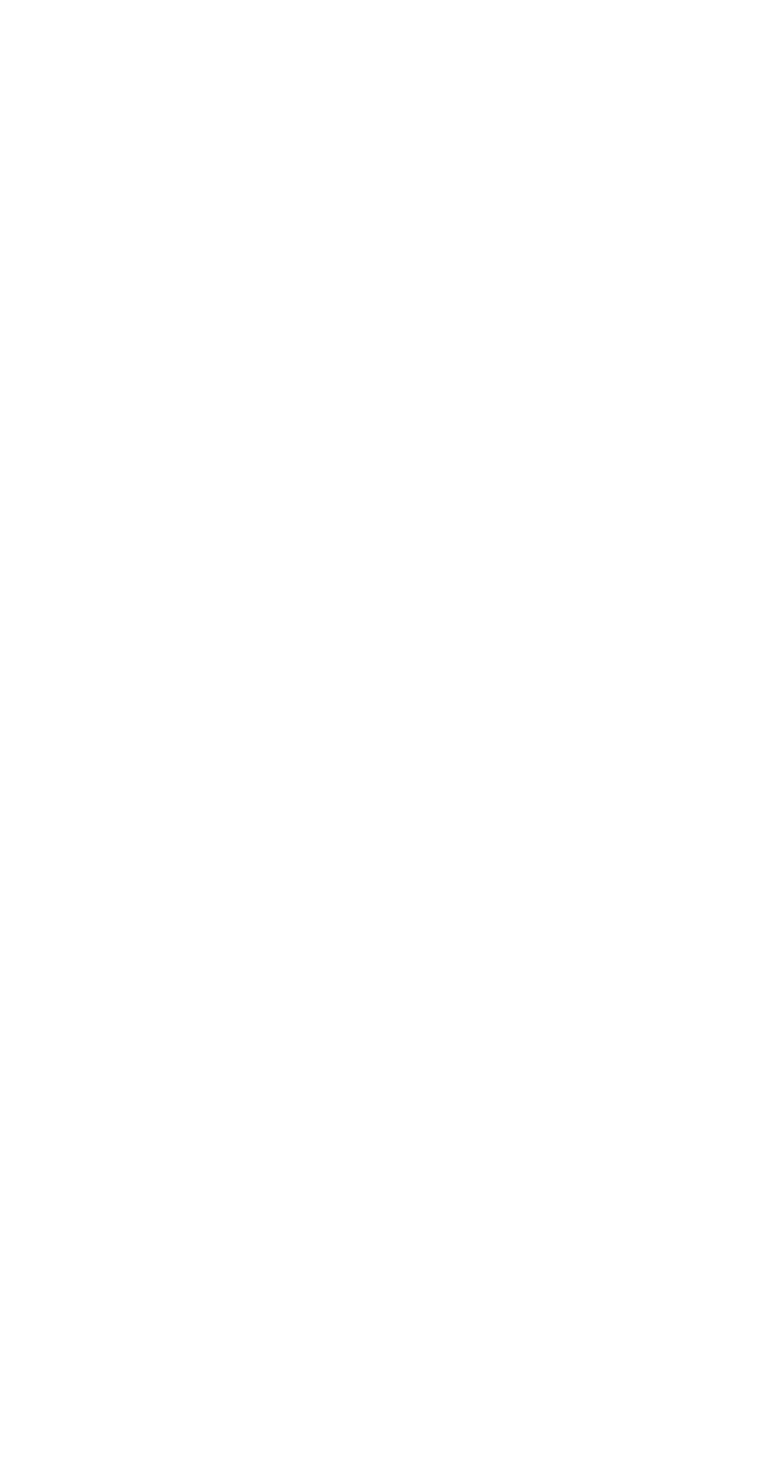
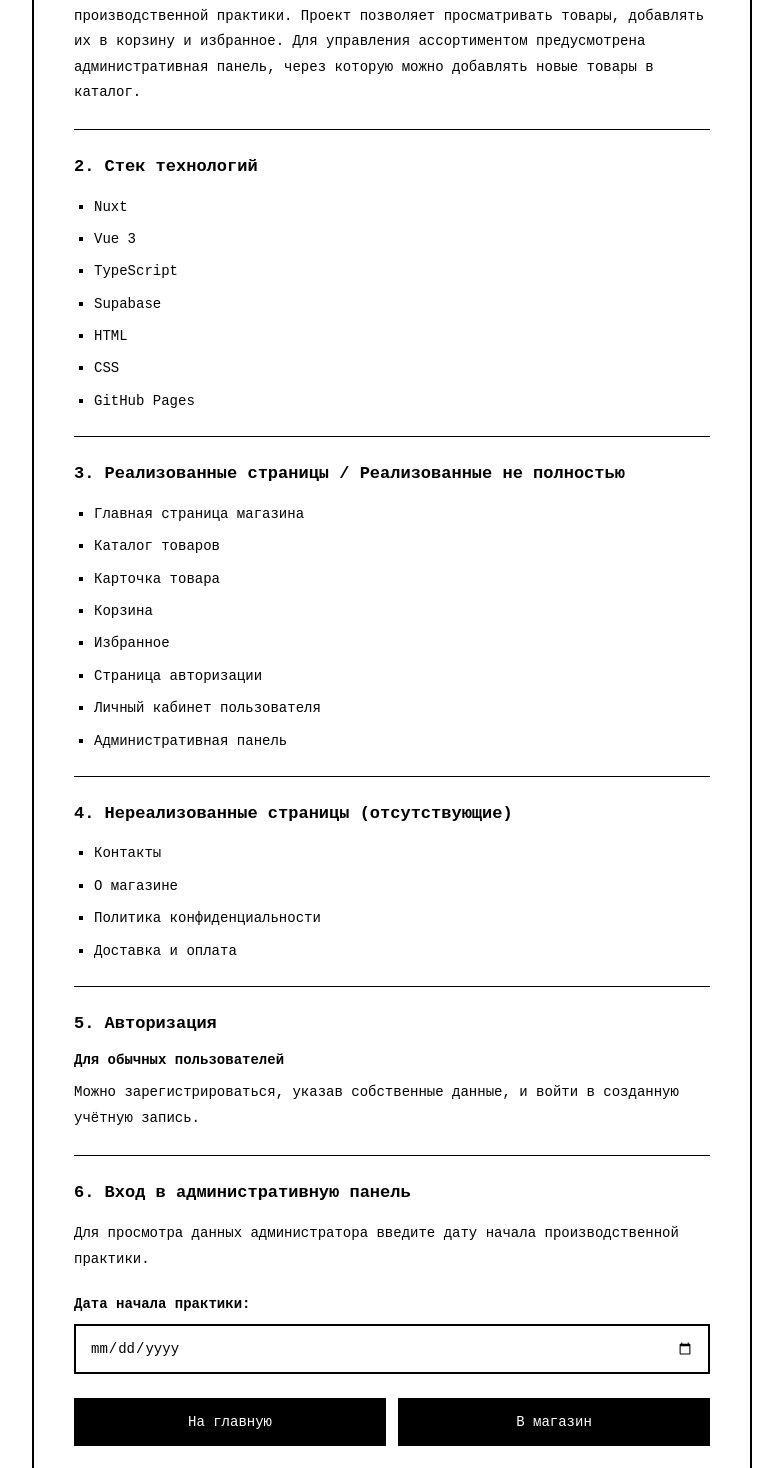
Before and after one commit to anchekh/YOUMANS, a Nuxt app: page /about in a window 1280 px wide. Before the commit this address had no page. Shown: the part 202-1670 px from the top of the page, without its empty margins (248-1031 px from the left). Before the commit the page ends 800 px from the top, so only its background shows below. Built offline with nearby package versions, Linux system fonts and the light colour scheme.

Commit message:
add info page

```diff
--- a/app/components/AppFooter.vue
+++ b/app/components/AppFooter.vue
@@ -17,6 +17,7 @@ const logoUrl = `${useRuntimeConfig().app.baseURL}images/logo.png`
 				<NuxtLink to="/store/contacts">Контакты</NuxtLink>
 				<NuxtLink to="/store/about">О магазине</NuxtLink>
 				<NuxtLink to="/store/privacy">Политика конфиденциальности</NuxtLink>
+				<NuxtLink to="/about" style="color: #D71920;">О ПРОЕКТЕ</NuxtLink>
 			</nav>
 			<div class="footer-contact">
 				<a href="mailto:email@1c.ru">email@1c.ru</a>
--- /dev/null
+++ b/app/pages/about.vue
@@ -0,0 +1,291 @@
+
+<template>
+	<div class="info-page">
+		<div class="info-card">
+			<h1>Производственная практика в ООО «Юманс-ВЦ»</h1>
+			<section class="info-section" style="border: none;">
+				<h2>1. О проекте</h2>
+                <p>
+                    Интернет-магазин фирменной продукции 1С, разработанный
+                    в рамках производственной практики. Проект позволяет
+                    просматривать товары, добавлять их в корзину и избранное.
+                    Для управления ассортиментом предусмотрена административная
+                    панель, через которую можно добавлять новые товары в каталог.
+                </p>
+			</section>
+
+			<section class="info-section">
+				<h2>2. Стек технологий</h2>
+				<ul>
+					<li v-for="item in technologies" :key="item">
+						{{ item }}
+					</li>
+				</ul>
+			</section>
+
+			<section class="info-section">
+				<h2>3. Реализованные страницы / Реализованные не полностью</h2>
+				<ul>
+					<li v-for="page in implementedPages" :key="page">
+						{{ page }}
+					</li>
+				</ul>
+			</section>
+
+			<section class="info-section">
+				<h2>4. Нереализованные страницы (отсутствующие)</h2>
+				<ul>
+					<li v-for="page in plannedPages" :key="page">
+						{{ page }}
+					</li>
+				</ul>
+			</section>
+
+			<section class="info-section">
+				<h2>5. Авторизация</h2>
+				<h3>Для обычных пользователей</h3>
+				<p>
+					Можно зарегистрироваться, указав собственные данные,
+					и войти в созданную учётную запись.
+				</p>
+			</section>
+
+			<section class="info-section">
+				<h2>6. Вход в административную панель</h2>
+				<p>
+					Для просмотра данных администратора
+					введите дату начала производственной практики.
+				</p>
+
+				<div class="access-form">
+					<label for="practice-date">Дата начала практики:</label>
+					<input
+						id="practice-date"
+						v-model="enteredDate"
+						type="date"
+					>
+
+					<div v-if="isDateCorrect" class="credentials">
+						<p><strong>Логин:</strong> {{ adminLogin }}</p>
+						<p><strong>Пароль:</strong> {{ adminPassword }}</p>
+					</div>
+
+					<p v-else-if="enteredDate" class="error">
+						Неверная дата.
+					</p>
+				</div>
+			</section>
+            <div class="navigation">
+				<NuxtLink to="/">На главную</NuxtLink>
+				<NuxtLink to="/store">В магазин</NuxtLink>
+			</div>
+		</div>
+	</div>
+</template>
+
+<script setup>
+const technologies = [
+	'Nuxt',
+	'Vue 3',
+	'TypeScript',
+	'Supabase',
+	'HTML',
+	'CSS',
+	'GitHub Pages'
+]
+
+const implementedPages = [
+	'Главная страница магазина',
+	'Каталог товаров',
+	'Карточка товара',
+	'Корзина',
+	'Избранное',
+    'Страница авторизации',
+    'Личный кабинет пользователя',
+    'Административная панель'
+]
+
+const plannedPages = [
+	'Контакты',
+	'О магазине',
+	'Политика конфиденциальности',
+    'Доставка и оплата',
+]
+
+const practiceStartDate = '2026-11-03'
+const adminLogin = 'admin'
+const adminPassword = 'admin12345'
+
+const enteredDate = ref('')
+
+const isDateCorrect = computed(() =>
+	enteredDate.value === practiceStartDate
+)
+</script>
+
+<style scoped>
+.info-page {
+	min-height: 100vh;
+	display: flex;
+	align-items: center;
+	justify-content: center;
+	padding: 24px;
+	box-sizing: border-box;
+	background: #fff;
+	font-family: monospace;
+}
+
+.info-card {
+	width: 100%;
+	max-width: 720px;
+	padding: 40px;
+	border: 2px solid #000;
+	border-radius: 0;
+	background: #fff;
+	color: #000;
+	box-sizing: border-box;
+}
+
+.navigation {
+	display: grid;
+	grid-template-columns: 1fr 1fr;
+	gap: 12px;
+}
+
+h1 {
+	margin: 0 0 16px;
+	font-size: 24px;
+	font-weight: 700;
+	text-align: center;
+	line-height: 1.4;
+}
+
+.info-section {
+	padding: 24px 0;
+	border-top: 1px solid #000;
+}
+
+.info-section h2 {
+	margin: 0 0 16px;
+	font-size: 17px;
+	font-weight: 700;
+	line-height: 1.5;
+}
+
+.info-section h3 {
+	margin: 0 0 12px;
+	font-size: 14px;
+	font-weight: 700;
+}
+
+.info-section p {
+	margin: 0;
+	font-size: 14px;
+	line-height: 1.8;
+}
+
+.info-section ul {
+	display: flex;
+	flex-direction: column;
+	gap: 10px;
+	margin: 0;
+	padding-left: 20px;
+    list-style-type: square;
+}
+
+.info-section li {
+	font-size: 14px;
+	line-height: 1.6;
+}
+
+.access-form {
+	display: flex;
+	flex-direction: column;
+	gap: 12px;
+	margin-top: 24px;
+}
+
+.access-form label {
+	font-size: 14px;
+	font-weight: 700;
+}
+
+.access-form input {
+	width: 100%;
+	padding: 14px;
+	border: 2px solid #000;
+	border-radius: 0;
+	background: #fff;
+	color: #000;
+	font: inherit;
+	font-size: 14px;
+	box-sizing: border-box;
+	outline: none;
+}
+
+.access-form input:focus {
+	outline: 1px solid #000;
+	outline-offset: 3px;
+}
+
+.credentials {
+	display: flex;
+	flex-direction: column;
+	gap: 12px;
+	margin-top: 8px;
+	padding: 20px;
+	border: 2px solid #000;
+	background: #fff;
+	overflow-wrap: anywhere;
+}
+
+.credentials p {
+	margin: 0;
+}
+
+.error {
+	color: #000;
+	font-size: 13px;
+}
+
+a {
+	display: block;
+	padding: 14px 20px;
+	border: 2px solid #000;
+	background: #000;
+	color: #fff;
+	font: inherit;
+	font-size: 14px;
+	text-align: center;
+	text-decoration: none;
+	transition: background 0.2s, color 0.2s;
+}
+
+a:hover {
+	background: #fff;
+	color: #000;
+}
+
+@media (max-width: 600px) {
+	.info-card {
+		padding: 24px;
+	}
+
+	h1 {
+		font-size: 20px;
+	}
+
+	.navigation {
+		gap: 8px;
+	}
+
+	.navigation a {
+		padding: 12px 8px;
+		font-size: 12px;
+	}
+
+	.info-section h2 {
+		font-size: 16px;
+	}
+}
+</style>
--- a/app/pages/index.vue
+++ b/app/pages/index.vue
@@ -8,6 +8,7 @@
 				</div>
 			</div>
 			<NuxtLink to="/store">Перейти в магазин</NuxtLink>
+			<NuxtLink to="/about" style="background-color: #fff; color: #000; border: none; margin-top: 12px;">Информация о проекте</NuxtLink>
 		</div>
 	</div>
 </template>
--- a/app/pages/store/login.vue
+++ b/app/pages/store/login.vue
@@ -54,8 +54,8 @@ onMounted(async () => {
 				<h1>{{ mode === 'login' ? 'Вход' : 'Регистрация' }}</h1>
 				<p class="auth-description">
 					{{ mode === 'login'
-						? 'Войдите в свой аккаунт YOUMANS'
-						: 'Создайте аккаунт YOUMANS'
+						? 'Войдите в свой аккаунт'
+						: 'Создайте аккаунт'
 					}}
 				</p>
 				<form @submit.prevent="submit">
```
